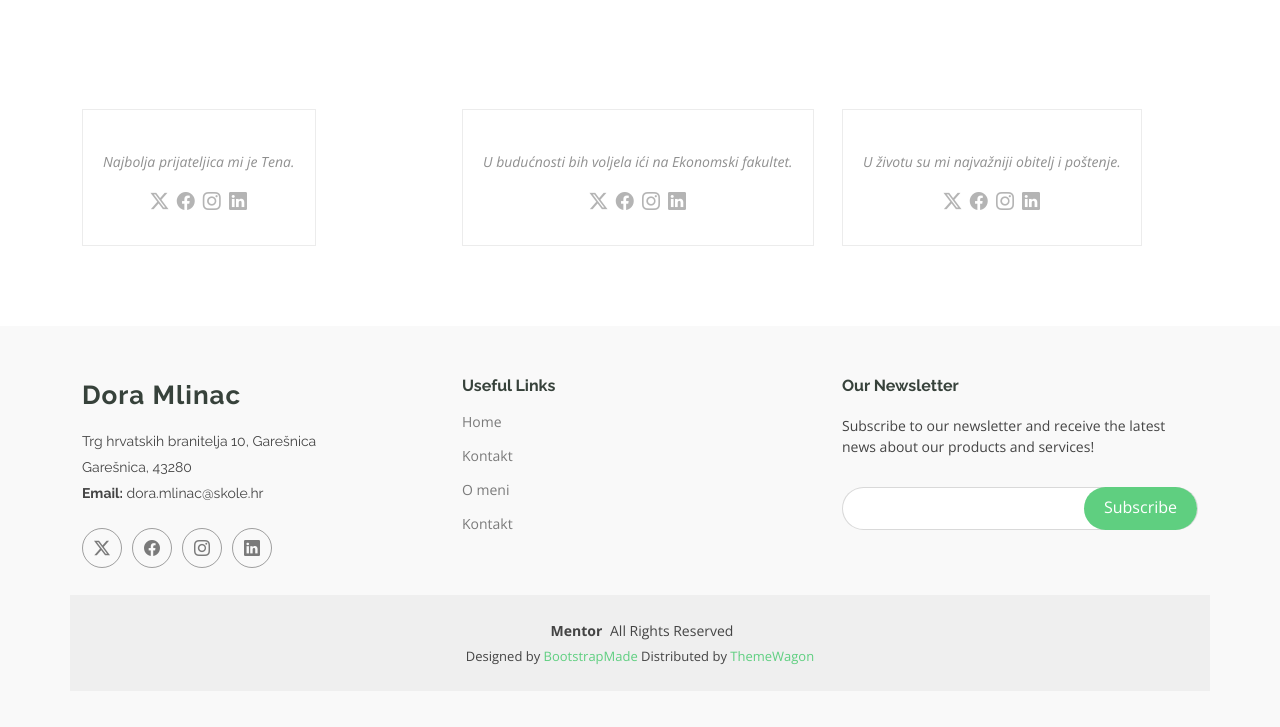
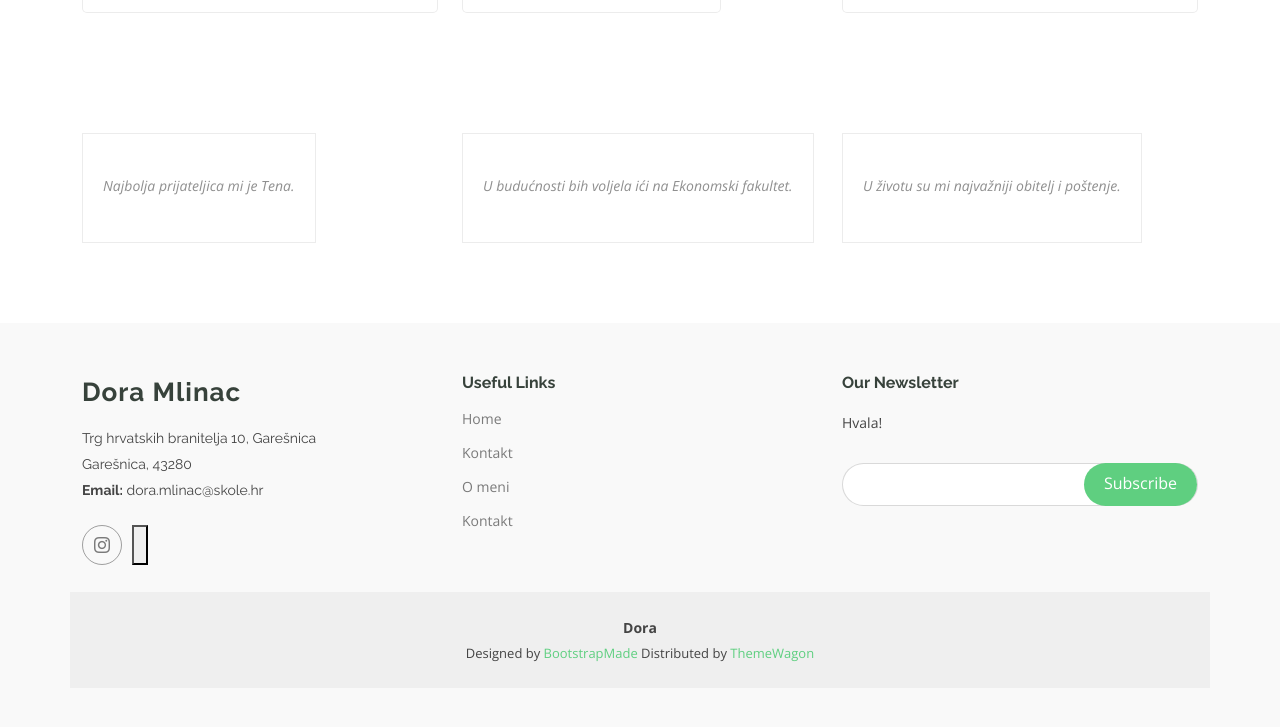
Before and after one commit to doramlinac-ctrl/Mentor-1.0.0, a plain HTML site: page index.html in a window 1280 px wide. Shown: the part 2929-3656 px from the top of the page. Drawn offline with nearby package versions, Linux system fonts and the light colour scheme.

Commit message:
modified:   contact.html 	modified:   index.html

```diff
--- a/index.html
+++ b/index.html
@@ -128,7 +128,7 @@
               <li><i class="bi bi-check-circle"></i> <span>Živim u Garešnici.</span></li> <a href="https://garesnica.eu/" target="_blank">Pročitaj više</a>
               <li><i class="bi bi-check-circle"></i> <span>Imam sestru</span></li>
               <li><i class="bi bi-check-circle"></i> <span>Idem u Ekonomsku i turističku školu Daruvar, smjer referentica za poslovnu ekonomiju</span></li> <a href="https://ss-ekonomskaituristicka-da.skole.hr/">Pročitaj više</a>
-            </ul>
+            </ul><br>
             <a href="#" class="pročitaj više"><span>Pročitaj više</span><i class="bi bi-arrow-right"></i></a>
           </div>
 
@@ -442,10 +442,7 @@
                   Najbolja prijateljica mi je Tena.
                 </p>
                 <div class="social">
-                  <a href=""><i class="bi bi-twitter-x"></i></a>
-                  <a href=""><i class="bi bi-facebook"></i></a>
-                  <a href=""><i class="bi bi-instagram"></i></a>
-                  <a href=""><i class="bi bi-linkedin"></i></a>
+
                 </div>
               </div>
             </div>
@@ -461,10 +458,10 @@
                   U budućnosti bih voljela ići na Ekonomski fakultet.
                 </p>
                 <div class="social">
-                  <a href=""><i class="bi bi-twitter-x"></i></a>
-                  <a href=""><i class="bi bi-facebook"></i></a>
-                  <a href=""><i class="bi bi-instagram"></i></a>
-                  <a href=""><i class="bi bi-linkedin"></i></a>
+
+
+
+
                 </div>
               </div>
             </div>
@@ -480,10 +477,10 @@
                   U životu su mi najvažniji obitelj i poštenje.
                 </p>
                 <div class="social">
-                  <a href=""><i class="bi bi-twitter-x"></i></a>
-                  <a href=""><i class="bi bi-facebook"></i></a>
-                  <a href=""><i class="bi bi-instagram"></i></a>
-                  <a href=""><i class="bi bi-linkedin"></i></a>
+
+
+
+
                 </div>
               </div>
             </div>
@@ -512,10 +509,20 @@
             <p><strong>Email:</strong> <span>dora.mlinac@skole.hr</span></p>
           </div>
           <div class="social-links d-flex mt-4">
-            <a href=""><i class="bi bi-twitter-x"></i></a>
-            <a href=""><i class="bi bi-facebook"></i></a>
-            <a href=""><i class="bi bi-instagram"></i></a>
-            <a href=""><i class="bi bi-linkedin"></i></a>
+
+
+            <a href="https://www.instagram.com/dora_mlinac?igsh=MTV3dnczYWpkbWIxZQ%3D%3D&utm_source=qr/"
+              target="_blank"
+              class="bi-instagram" ></a>
+
+
+
+
+
+    <button></button>
+
+
+
           </div>
         </div>
 
@@ -557,12 +564,12 @@
 
         <div class="col-lg-4 col-md-12 footer-newsletter">
           <h4>Our Newsletter</h4>
-          <p>Subscribe to our newsletter and receive the latest news about our products and services!</p>
+          <p>Hvala!</p>
           <form action="forms/newsletter.php" method="post" class="php-email-form">
             <div class="newsletter-form"><input type="email" name="email"><input type="submit" value="Subscribe"></div>
             <div class="loading">Loading</div>
             <div class="error-message"></div>
-            <div class="sent-message">Your subscription request has been sent. Thank you!</div>
+            <div class="sent-message">Hvala!</div>
           </form>
         </div>
 
@@ -570,7 +577,7 @@
     </div>
 
     <div class="container copyright text-center mt-4">
-      <p> <span></span> <strong class="px-1 sitename">Mentor</strong> <span>All Rights Reserved</span></p>
+      <p> <span></span> <strong class="px-1 sitename">Dora</strong> <span></span></p>
       <div class="credits">
         <!-- All the links in the footer should remain intact. -->
         <!-- You can delete the links only if you've purchased the pro version. -->
```
Also changed, not shown: contact.html (+5 -7 lines).
